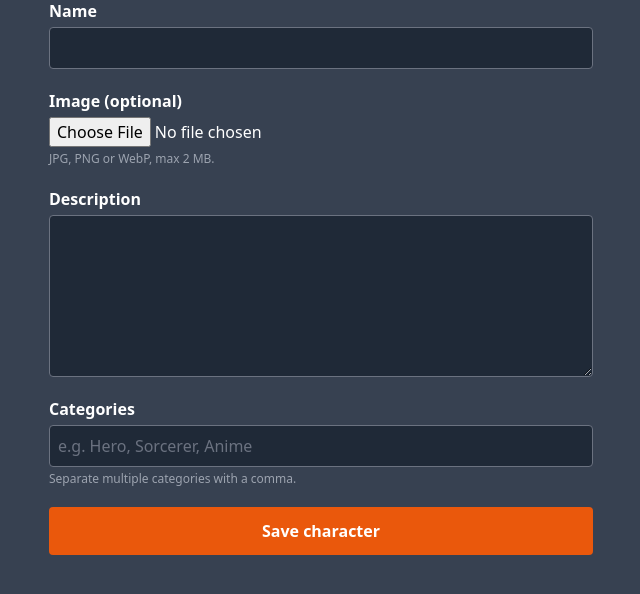
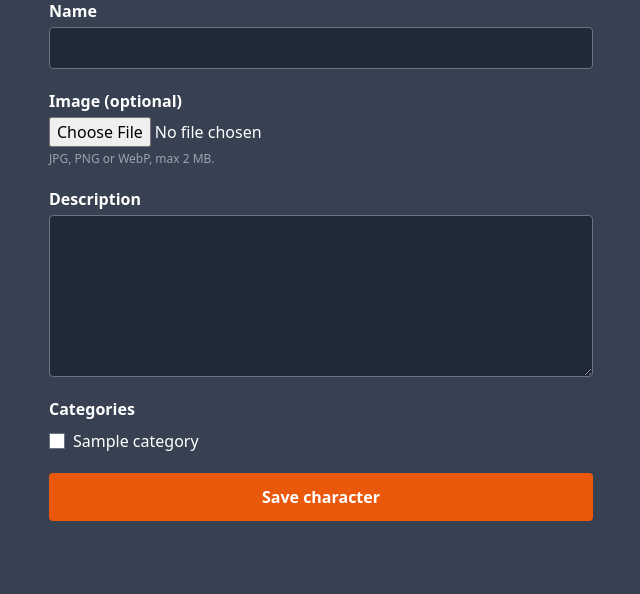
Before and after one commit to Checktrapexe/larava-pr1, a Laravel app: page /characters/create in a window 1280 px wide. Shown: the part 185-779 px from the top of the page, without its empty margins (319-959 px from the left). Run offline with Laravel 12, Linux system fonts and the light colour scheme; a user stored in the database is signed in; data comes from the database, SQL or seed files in the repository; tables that the repository leaves empty hold one stand-in row (values such as "Sample post"); style sheets or scripts are compiled from the project's sources.

Commit message:
created an extra dmin page for making of categories may move that to the main page tho? made it so yo uhave to make 3 character before you can comment not visual yet tho just an error. and made it so the edit page and create page of characters can now only select categories and not make them

```diff
--- a/app/Http/Controllers/CharacterController.php
+++ b/app/Http/Controllers/CharacterController.php
@@ -37,7 +37,11 @@ class CharacterController extends Controller
 
     public function create()
     {
-        return view('characters.create');
+
+        $categories = Category::orderBy('name')->get();
+
+        return view('characters.create', compact('categories'));
+
     }
 
     public function store(Request $request)
@@ -64,11 +68,15 @@ class CharacterController extends Controller
         return redirect()->route('characters.show', $character);
     }
 
+
     public function edit(Request $request, Character $character)
     {
         abort_unless($character->isOwnedBy($request->user()), 403);
 
-        return view('characters.edit', compact('character'));
+        //selects alll categories and sends them to the view
+        $categories = Category::orderBy('name')->get();
+
+        return view('characters.edit', compact('character', 'categories'));
     }
 
     public function update(Request $request, Character $character)
@@ -79,12 +87,14 @@ class CharacterController extends Controller
             'name' => 'required|string|max:255',
             'description' => 'required|string|max:2000',
             'image' => 'nullable|image|mimes:jpg,jpeg,png,webp|max:2048',
-            'categories' => 'required|string|max:255',
+            'category_ids' => 'nullable|array',
+            'category_ids.*' => 'exists:categories,id',
+            'new_categories' => 'nullable|string|max:255',
         ]);
 
-        $names = $this->parseCategories($validated['categories']);
+        $ids = $this->resolveCategoryIds($validated);
 
-        $data = collect($validated)->except(['categories', 'image'])->all();
+        $data = collect($validated)->except(['category_ids', 'new_categories', 'image'])->all();
 
         if ($request->hasFile('image')) {
             $data['image'] = file_get_contents($request->file('image')->getRealPath());
@@ -92,7 +102,7 @@ class CharacterController extends Controller
 
         $character->update($data);
 
-        $this->syncCategories($character, $names);
+        $character->categories()->sync($ids);
 
         return redirect()->route('characters.show', $character);
     }
@@ -147,15 +157,31 @@ class CharacterController extends Controller
         return $names;
     }
 
-    private function syncCategories(Character $character, Collection $names): void
+    private function resolveCategoryIds(array $validated): array
     {
-        $ids = $names->map(function ($name) {
+        $existing = collect($validated['category_ids'] ?? []);
+
+        $names = collect(explode(',', $validated['new_categories'] ?? ''))
+            ->map(fn($name) => trim($name))
+            ->filter()
+            ->unique(fn($name) => Str::lower($name))
+            ->values();
+
+        if ($existing->isEmpty() && $names->isEmpty()) {
+            throw ValidationException::withMessages(['categories' => 'Pick or add at least one category.']);
+        }
+
+        if ($names->contains(fn($name) => mb_strlen($name) > 30)) {
+            throw ValidationException::withMessages(['categories' => 'A category can be 30 characters at most.']);
+        }
+
+        $newIds = $names->map(function ($name) {
             $category = Category::whereRaw('LOWER(name) = ?', [Str::lower($name)])->first()
                 ?? Category::create(['name' => $name]);
 
             return $category->id;
         });
 
-        $character->categories()->sync($ids->all());
+        return $existing->merge($newIds)->unique()->values()->all();
     }
 }
--- /dev/null
+++ b/resources/views/admin/create.blade.php
@@ -0,0 +1,4 @@
+<x-layout title="Admin">
+    <main class="mx-auto max-w-4xl px-4 my-10">
+    </main>
+</x-layout>
--- a/resources/views/characters/create.blade.php
+++ b/resources/views/characters/create.blade.php
@@ -33,15 +33,24 @@
                 @enderror
             </div>
 
-            <div class="flex flex-col gap-1">
-                <label for="categories" class="font-bold text-white">Categories</label>
-                <input type="text" id="categories" name="categories" value="{{ old('categories') }}"
-                       placeholder="e.g. Hero, Sorcerer, Anime"
-                       class="bg-gray-800 text-white p-2 rounded border border-gray-500">
-                <p class="text-gray-400 text-xs">Separate multiple categories with a comma.</p>
-                @error('categories')
-                <p class="text-red-400 text-sm">{{ $message }}</p>
-                @enderror
+            <div class="flex flex-col gap-2">
+                <span class="font-bold text-white">Categories</span>
+
+                @php
+                    $selected = old('category_ids', isset($character) ? $character->categories->pluck('id')->all() : []);
+                @endphp
+
+                <div class="flex flex-wrap gap-3">
+                    @foreach($categories as $cat)
+                        <label class="flex items-center gap-2 text-white">
+                            <input type="checkbox" name="category_ids[]" value="{{ $cat->id }}"
+                                @checked(in_array($cat->id, $selected))>
+                            {{ $cat->name }}
+                        </label>
+                    @endforeach
+                </div>
+
+
             </div>
 
             <button type="submit"
```
Also changed, not shown: app/Http/Controllers/CommentController.php (+7 -7 lines), resources/views/characters/edit.blade.php (+17 -10 lines).
